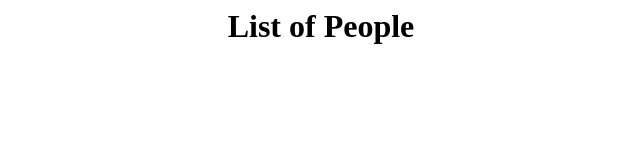
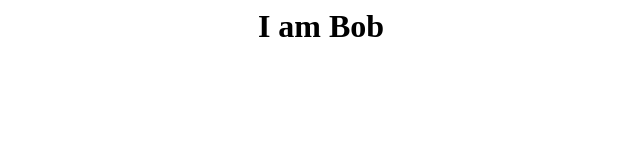
Before and after one commit to chlachula/go2, a plain HTML site: page dotdir/public/bob/index.html in a window 1280 px wide. Shown: the whole page, without its empty margins (319-959 px from the left). Drawn offline with Linux system fonts and the light colour scheme.

Commit message:
dotdir: alice and bob index update

```diff
--- a/dotdir/public/bob/index.html
+++ b/dotdir/public/bob/index.html
@@ -1 +1 @@
-<html><head><title></title></head><body style="text-align: center"><h1>List of People</h1></body></html>
+<html><head><title>Bob</title></head><body style="text-align: center"><h1>I am Bob</h1></body></html>
```
Also changed, not shown: dotdir/public/alice/index.html (+1 -1 lines).
